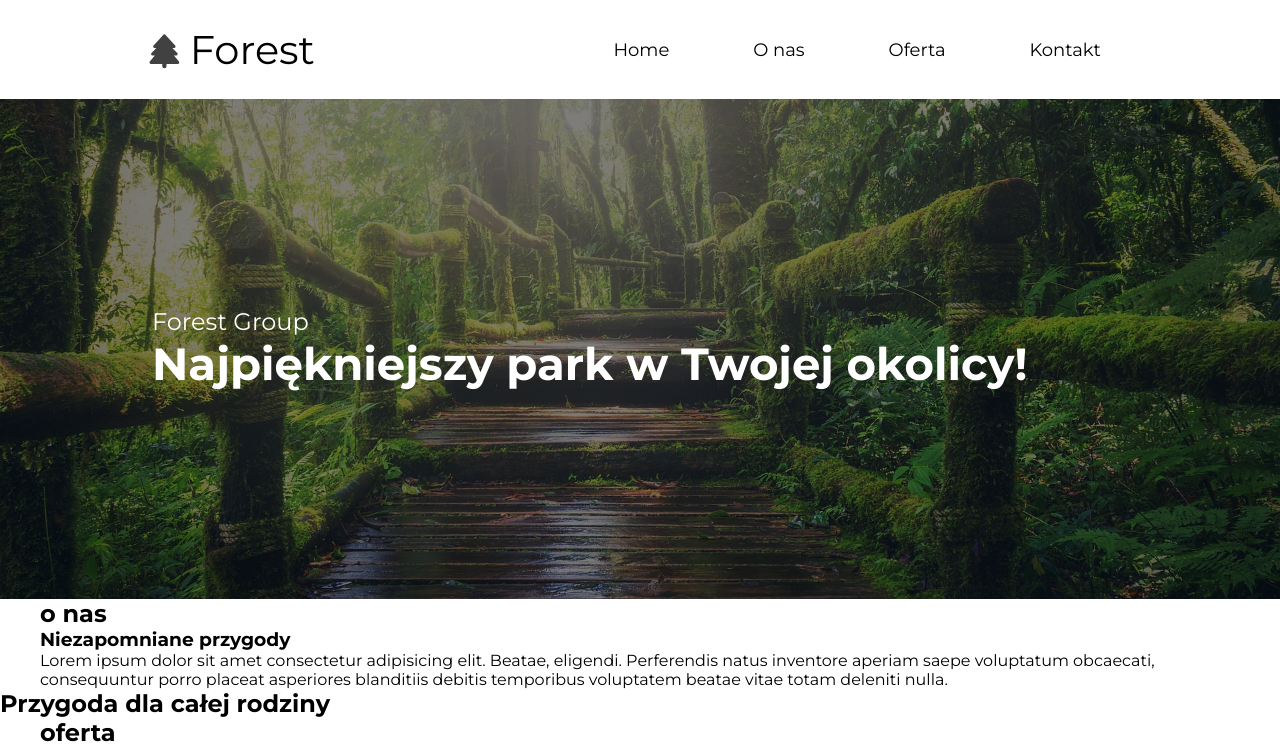
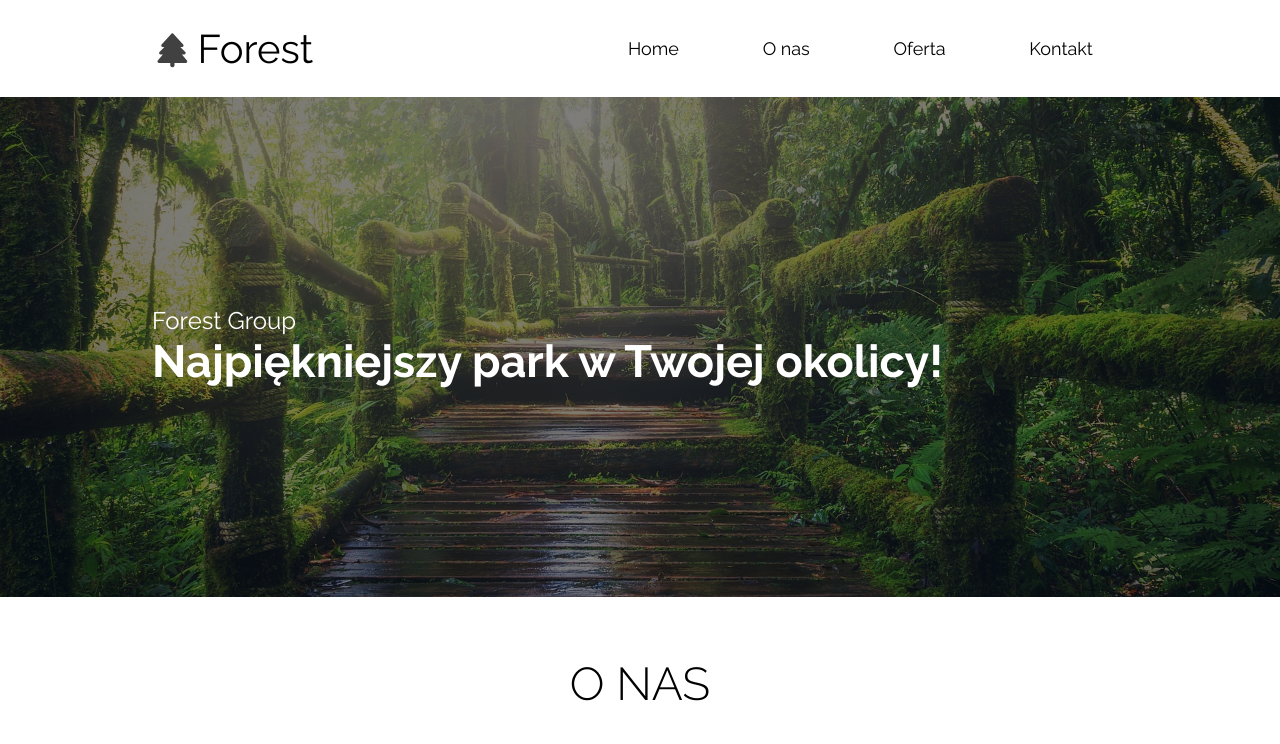
Before and after one commit to Niziol/ForestSite, a website: page index.html in a window 1280 px wide. Shown: the top 744 px of the page. Drawn offline with nearby package versions, Linux system fonts and the light colour scheme; files that its build step writes are made by us from their sources; files whose address does not match are found by name.

Commit message:
added styles for aboutus section

```diff
--- a/index.html
+++ b/index.html
@@ -8,7 +8,7 @@
 <meta name="viewport" content="width=device-width, initial-scale=1.0">
 <link rel="preconnect" href="https://fonts.googleapis.com">
 <link rel="preconnect" href="https://fonts.gstatic.com" crossorigin>
-<link href="https://fonts.googleapis.com/css2?family=Montserrat:wght@400;700&display=swap" rel="stylesheet">
+<link href="https://fonts.googleapis.com/css2?family=Raleway:wght@300;400;600;700&display=swap" rel="stylesheet">
 <link rel="stylesheet" href="./dist/css/style.min.css">
 <script src="https://kit.fontawesome.com/793414b349.js" crossorigin="anonymous"></script>
     <link rel="stylesheet" href="./dist/css/index.min.css">
@@ -44,18 +44,20 @@
     <main>
     <section id="Onas" class="aboutus section-padding section">
     <div class="wrapper">
-        <h2 class="aboutus__title">o nas</h2>
+        <h2 class="section-heading">o nas</h2>
         <div class="aboutus__body">
             <!-- width="600" height="400" Sprawdzić, czy dodanie tych parametrów do img zmieni wynik analizy googla -->
-            <!-- <div class="aboutus__body-img"><img src="../dist/img/waters-3095682_640.jpg"
-                    alt="Mała skalista porośnięta mchem wysepka na środku jeziora, na której rośnie kilka młodych drzewek. W tle cały las drzew">
-            </div> -->
+            <img class="aboutus__body-img" src="../dist/img/waters-3095682_640.jpg"
+                alt="Mała skalista porośnięta mchem wysepka na środku jeziora, na której rośnie kilka młodych drzewek. W tle cały las drzew">
             <div class="aboutus__body-text">
                 <h3>Niezapomniane przygody</h3>
                 <p>Lorem ipsum dolor sit amet consectetur adipisicing elit. Beatae, eligendi. Perferendis natus
                     inventore aperiam saepe voluptatum obcaecati, consequuntur porro placeat asperiores
                     blanditiis
-                    debitis temporibus voluptatem beatae vitae totam deleniti nulla.</p>
+                    debitis temporibus voluptatem beatae vitae totam deleniti nulla. Lorem ipsum dolor sit amet,
+                    consectetur adipisicing elit. Recusandae, ullam quibusdam at rerum saepe commodi nam iusto veniam,
+                    maxime temporibus quis.
+                </p>
             </div>
         </div>
     </div>
--- a/src/sass/_aboutus.scss
+++ b/src/sass/_aboutus.scss
@@ -0,0 +1,98 @@
+.aboutus {
+	&__body {
+		&-img {
+			width: 100%;
+			margin-bottom: 1.3em;
+		}
+
+		&-text {
+			h3 {
+				margin-bottom: 0.5em;
+				font-size: 2rem;
+				font-weight: 700;
+			}
+
+			p {
+				font-size: 1.4rem;
+				line-height: 1.4;
+			}
+		}
+	}
+}
+
+@media (min-width: 414px) {
+	.aboutus {
+		&__body {
+			&-text {
+				h3 {
+					font-size: 2.5rem;
+				}
+
+				p {
+					font-size: 1.6rem;
+				}
+			}
+		}
+	}
+}
+@media (min-width: 768px) {
+	.aboutus {
+		&__body {
+			&-text {
+				h3 {
+					padding-top: 0.5em;
+					font-size: 3rem;
+				}
+
+				p {
+					font-size: 2rem;
+					line-height: 1.6;
+				}
+			}
+		}
+	}
+}
+@media (min-width: 992px) {
+	.aboutus {
+		&__body {
+			display: flex;
+			flex-direction: column;
+			align-items: center;
+
+			&-img {
+				width: 700px;
+				height: 440px;
+			}
+
+			&-text {
+				display: flex;
+				flex-direction: column;
+				width: 100%;
+				padding-left: 3em;
+				margin: 1em 3em;
+
+				h3 {
+					align-self: center;
+				}
+
+				p {
+					line-height: 2;
+				}
+			}
+		}
+	}
+}
+@media (min-width: 1200px) {
+	.aboutus {
+		&__body {
+			flex-direction: row;
+			align-items: flex-start;
+
+			&-text {
+				h3 {
+					align-self: start;
+				}
+			}
+		}
+	}
+}
--- a/src/sass/_main.scss
+++ b/src/sass/_main.scss
@@ -0,0 +1 @@
+@use 'aboutus';
--- a/src/sass/style.scss
+++ b/src/sass/style.scss
@@ -19,8 +19,7 @@ html {
 }
 
 body {
-	font-family: 'Montserrat', sans-serif;
-	font-size: 1.6rem;
+	font-family: 'Raleway', sans-serif;
 	background-color: color.$main-color;
 	color: color.$second-color;
 }
@@ -28,14 +27,37 @@ body {
 .wrapper {
 	margin: 0 auto;
 	width: 100%;
-	max-width: 1200px;
+	max-width: 1400px;
+}
+
+.section-heading {
+	position: relative;
+	margin-bottom: 1em;
+	font-size: 3rem;
+	font-weight: 200;
+	text-align: center;
+	text-transform: uppercase;
+}
+
+.section-padding {
+	padding: 4em 2em;
 }
 
 @media (min-width: 576px) {
 }
 @media (min-width: 768px) {
+	.section-heading {
+		font-size: 4rem;
+	}
+
+	.section-padding {
+		padding: 6em 2em;
+	}
 }
 @media (min-width: 992px) {
+	.section-heading {
+		font-size: 4.6rem;
+	}
 }
 @media (min-width: 1100px) {
 }
```
Also changed, not shown: contactPage.html (+1 -1 lines), offersPage.html (+1 -1 lines), 2 other files.
